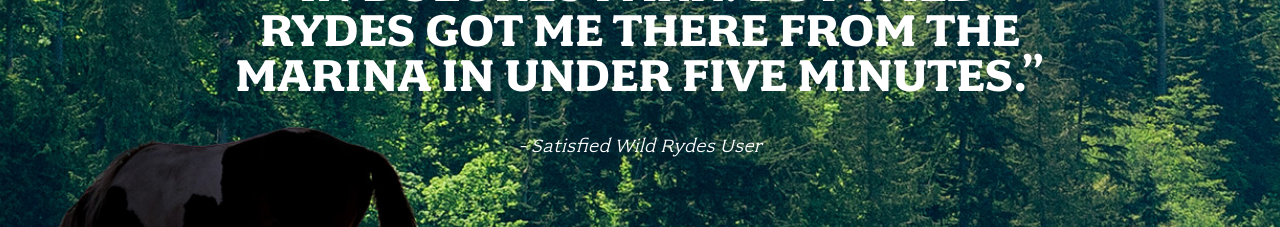
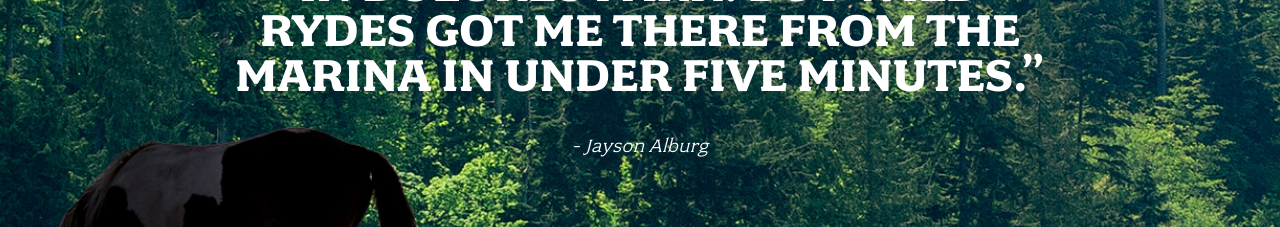
Before and after one commit to jaysonaa/jaalburg16-csci-480, a plain HTML site: page index.html in a window 1280 px wide. Shown: the part 4040-4267 px from the top of the page. Drawn offline with Linux system fonts and the light colour scheme.

Commit message:
updated title

```diff
--- a/index.html
+++ b/index.html
@@ -4,7 +4,7 @@
   <meta charset="utf-8">
   <meta name="description" content="">
   <meta name="viewport" content="width=device-width, initial-scale=1">
-  <title>Wild Rydes</title>
+  <title>Wild Rydes - Rydes of the Future!</title>
 
   <link rel="stylesheet" href="css/font.css">
   <link rel="stylesheet" href="css/main.css">
@@ -112,7 +112,7 @@
         <div class="quote">
           “I was almost late to my ultimate frisbee tournament in DOLORES park. BUt Wild Rydes Got me there from the marina in under five minutes.”
         </div>
-        <div class="quoter">- Satisfied Wild Rydes User</div>
+        <div class="quoter">- Jayson Alburg</div>
       </div>
     </div>
   </section>
```
